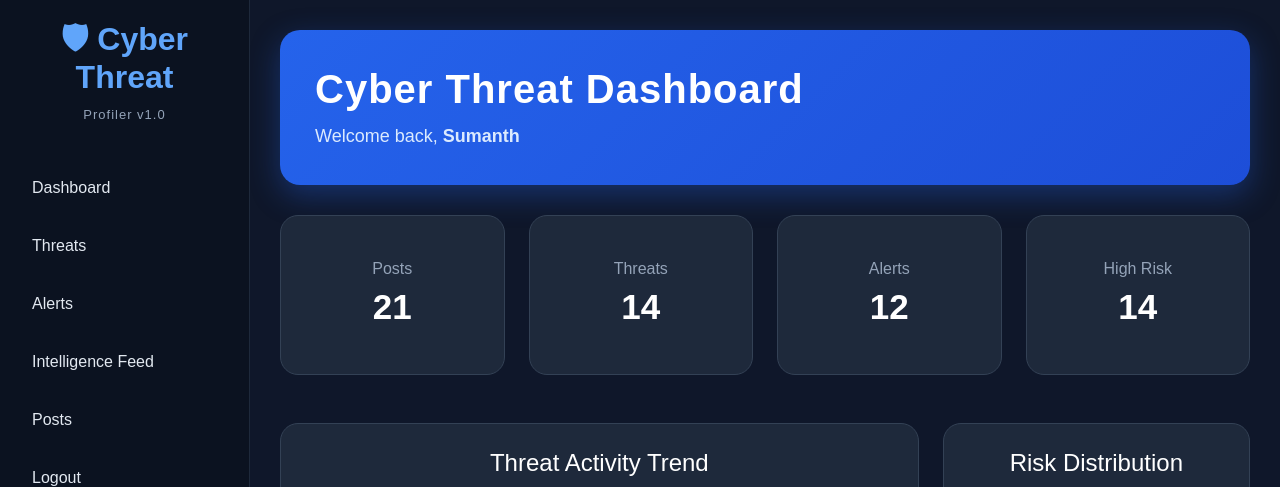
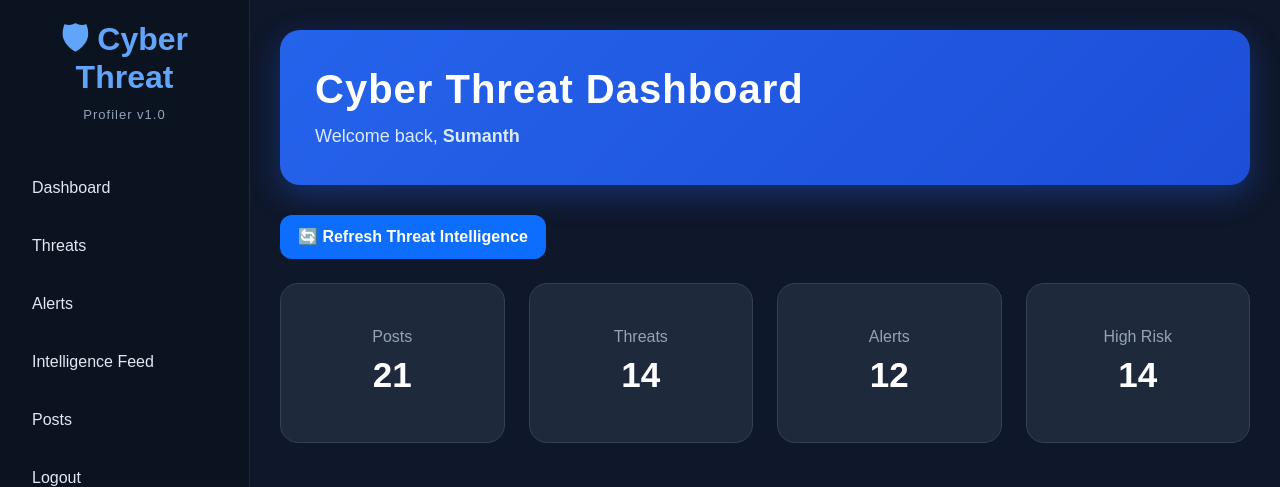
Before and after one commit to SaiSumanthNaidu/CyberThreatProfiler, a Django app: page /dashboard/ in a window 1280 px wide. Shown: the top 487 px of the page. Run offline with Django 5.2, Linux system fonts and the light colour scheme; a user stored in the database is signed in; data comes from the database, SQL or seed files in the repository.

Commit message:
Added dashboard threat refresh feature

```diff
--- a/dashboard/urls.py
+++ b/dashboard/urls.py
@@ -2,5 +2,12 @@ from django.urls import path
 from . import views
 
 urlpatterns = [
+
     path('', views.dashboard, name='dashboard'),
+
+    path(
+        'refresh-threats/',
+        views.refresh_threats,
+        name='refresh_threats'
+    ),
 ]
--- a/dashboard/views.py
+++ b/dashboard/views.py
@@ -2,6 +2,8 @@ from django.shortcuts import render
 from django.contrib.auth.decorators import login_required
 from django.db.models import Count
 from django.db.models.functions import TruncDate
+from django.core.management import call_command
+from django.shortcuts import redirect
 import json
 
 from collector.models import Feed
@@ -146,3 +148,11 @@ def dashboard(request):
         'dashboard.html',
         context
     )
+
+
+@login_required
+def refresh_threats(request):
+
+    call_command('collect_threats')
+
+    return redirect('dashboard')
--- a/templates/dashboard.html
+++ b/templates/dashboard.html
@@ -12,6 +12,17 @@
         Welcome back,
         <strong>{{ user.username }}</strong>
     </p>
+
+</div>
+
+<div class="mb-4">
+
+    <a href="{% url 'refresh_threats' %}"
+       class="btn btn-primary">
+
+        🔄 Refresh Threat Intelligence
+
+    </a>
 
 </div>
 
```
